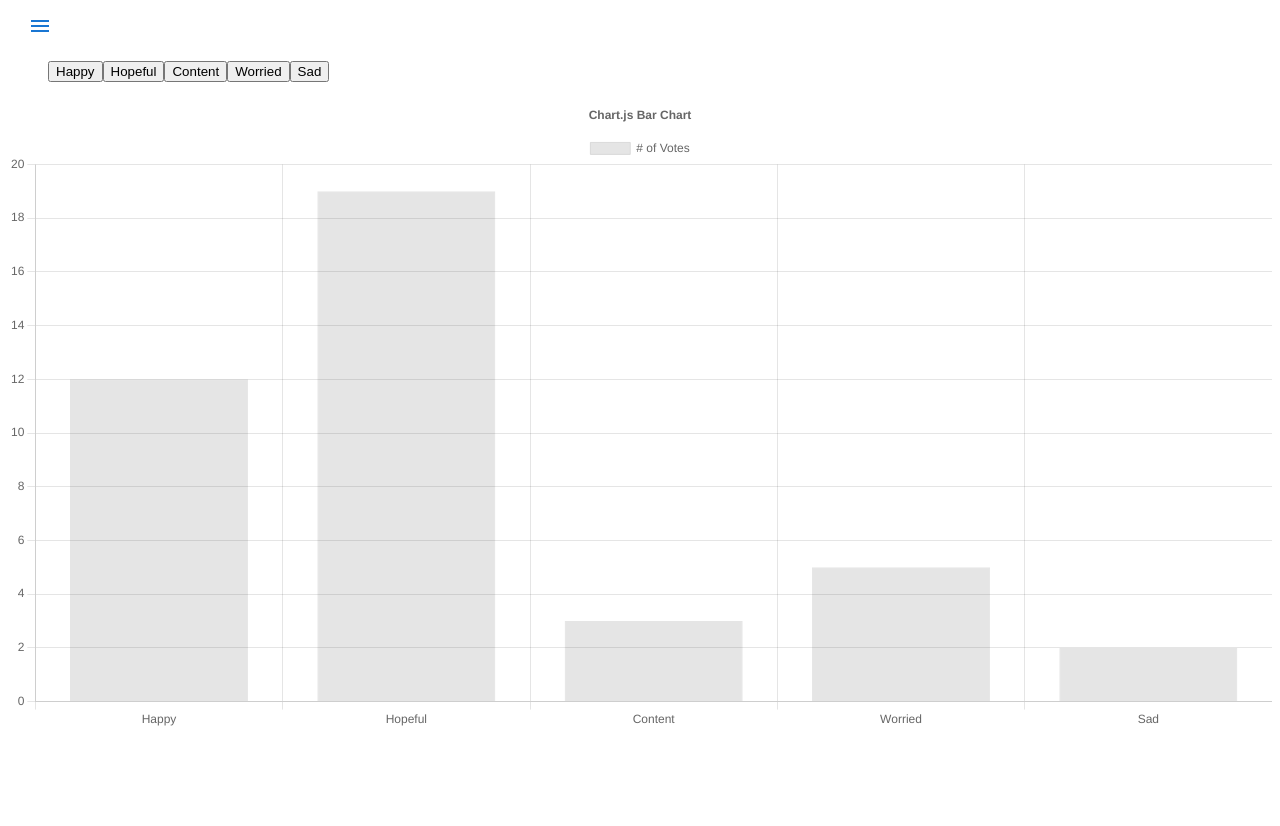
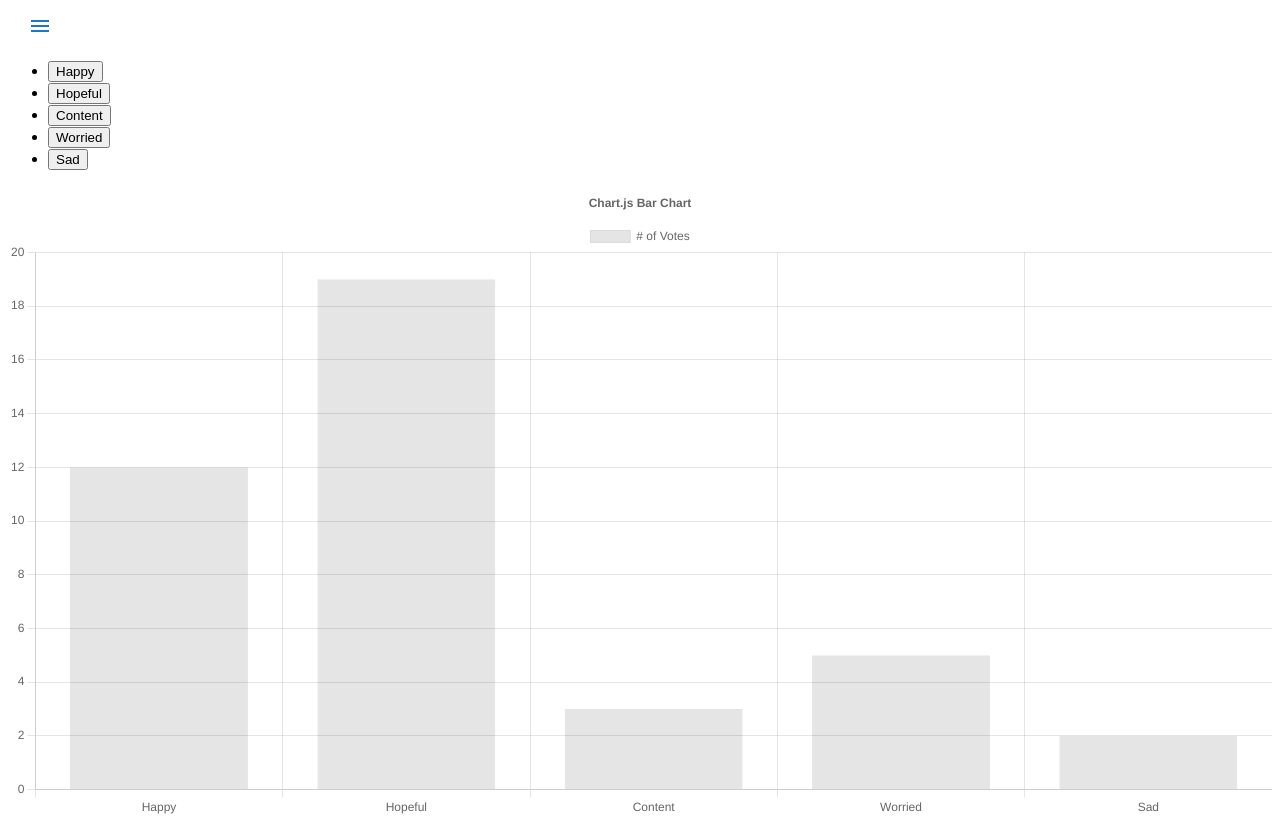
Before and after one commit to jrob112/Mental-Health-App, a React app: page /moods in a window 1280 px wide. Before the commit the page ends 800 px from the top, so only its background shows below. Built offline with nearby package versions, Linux system fonts and the light colour scheme.

Commit message:
fix/ added li tag to the buttons

```diff
--- a/client/src/components/Moods.jsx
+++ b/client/src/components/Moods.jsx
@@ -1,22 +1,27 @@
-import React from "react";
+import React, { useState } from "react";
 import MoodsChart from "./MoodsChart.jsx";
-
-const moodsArr = [
-  "Happy",
-  "Hopeful",
-  "Content",
-  "Worried",
-  "Sad"
-]
 
 
 const Moods = () => {
+
+  const moodsArr = [
+    "Happy",
+    "Hopeful",
+    "Content",
+    "Worried",
+    "Sad"
+  ]
+  const [dataArr, setDataArr] = useState([12, 19, 3, 5, 2]);
+  const updateMood = (e) => {
+    setDataArr((previousDataArr) => previousDataArr[moodsArr.indexOf(e.target.innerText)]++)
+    console.log(dataArr);
+  }
   return (
     <div>
       <ul>
-        { moodsArr.map((mood, i) => <button key={i}>{mood}</button>)}
+        { moodsArr.map((mood, i) => <li key={i} ><button onClick={updateMood} >{mood} </button></li>)}
       </ul>
-      <MoodsChart />
+      <MoodsChart dataArr={dataArr}/>
     </div>
   )
 };
--- a/client/src/components/MoodsChart.jsx
+++ b/client/src/components/MoodsChart.jsx
@@ -18,7 +18,9 @@ ChartJS.register(
   Legend
 );
 
-const MoodsChart = () => {
+
+
+const MoodsChart = ({dataArr}) => {
   const ctx = document.getElementById('myChart');
   const options = {
     responsive: true,
@@ -39,7 +41,7 @@ const MoodsChart = () => {
     labels,
     datasets: [{
       label: '# of Votes',
-      data: [12, 19, 3, 5, 2],
+      data: dataArr,
       borderWidth: 1
     }]
   };
@@ -47,27 +49,7 @@ const MoodsChart = () => {
 
   return (
     <Bar options={options} data={data} />
-    // <Chart
-    //       type='bar'
-    //       data={
-    //         {
-    //           labels: ['Happy', 'Hopeful', 'Content', 'Worried', 'Sad'],
-    //           datasets: [{
-    //             label: '# of Votes',
-    //             data: [12, 19, 3, 5, 2],
-    //             borderWidth: 1
-    //           }]
-    //         }
-    //       }
-          // options={
-          //   {
-          //     scales: {
-          //     y: {
-          //       beginAtZero: true
-          //     }
-          //   }
-          // }}
-    // />
+
   )
 }
 
```
